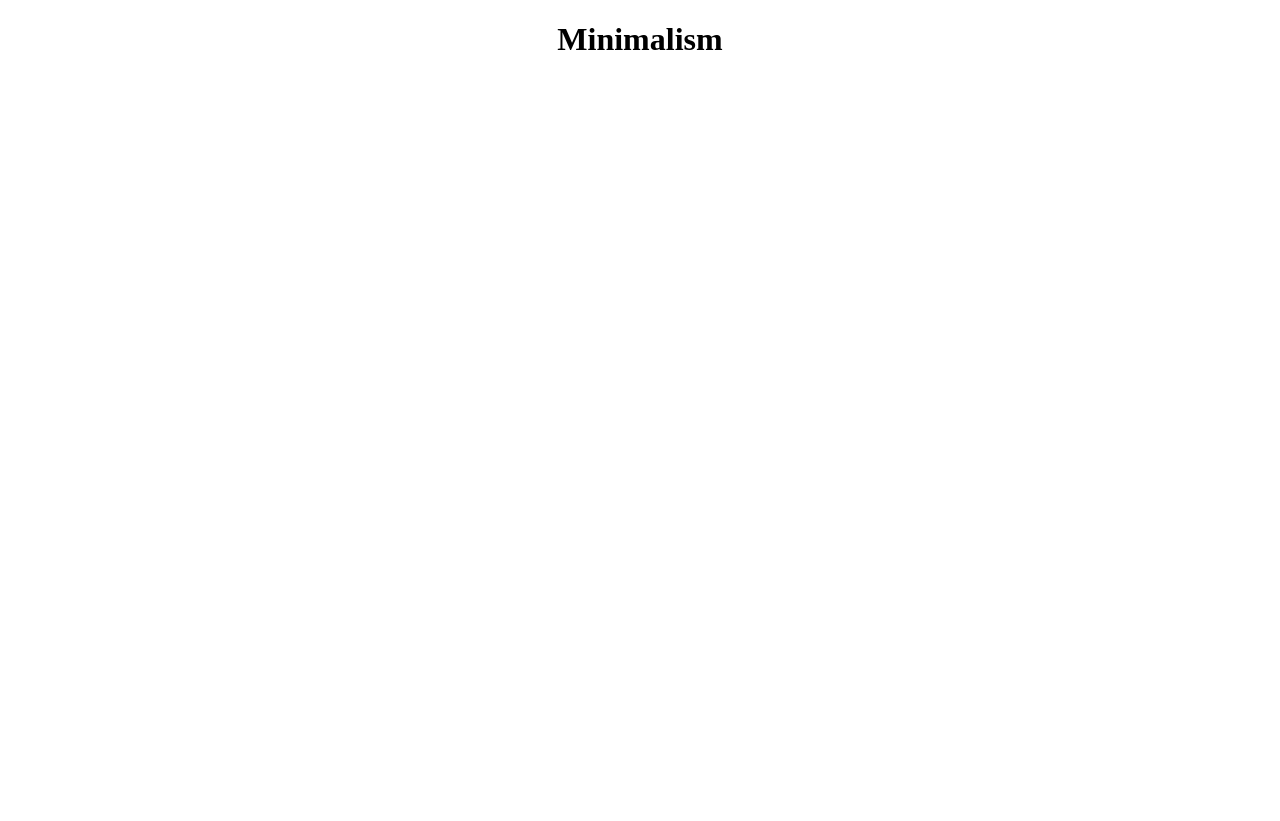
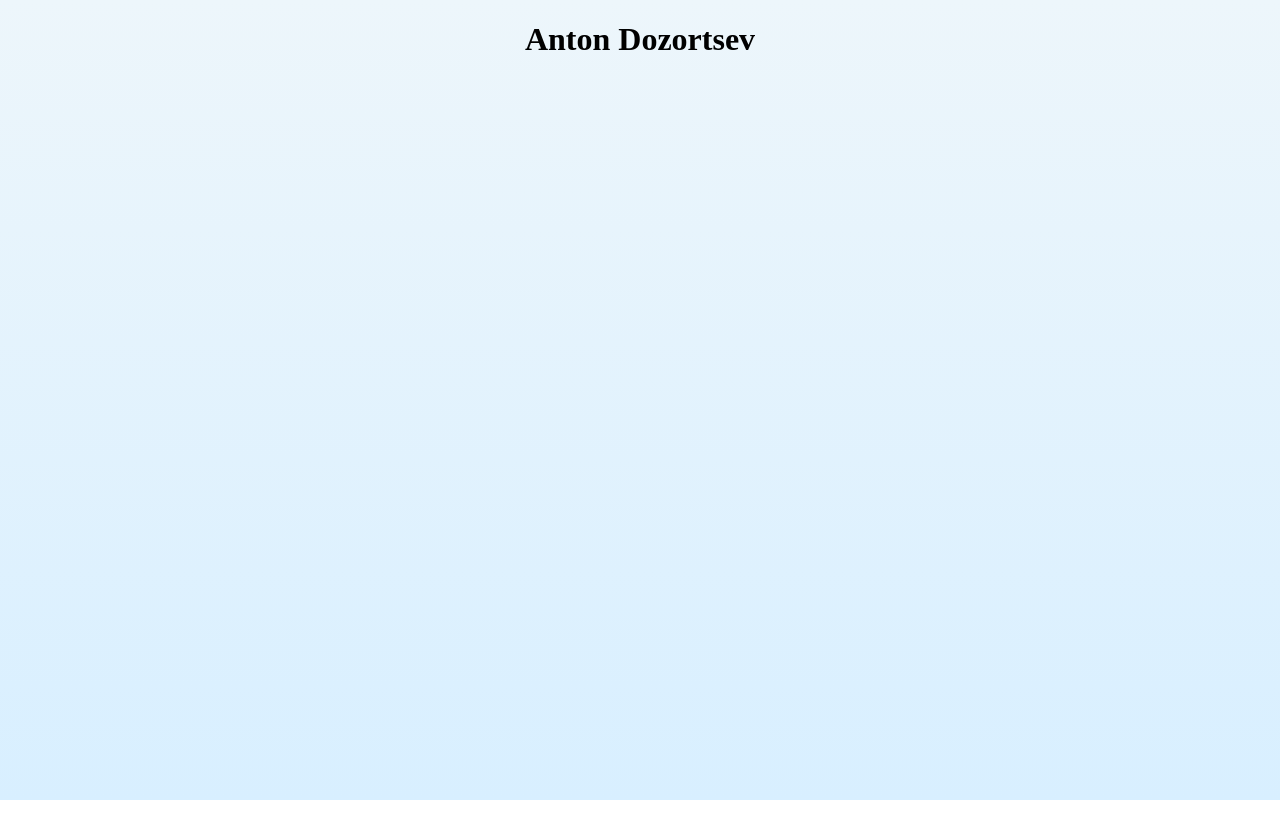
Before and after one commit to dozortsev/dozortsev.github.io, a plain HTML site: page index.html in a window 1280 px wide. Before the commit the page ends 800 px from the top, so only its background shows below. Drawn offline with Linux system fonts and the light colour scheme.

Commit message:
Add background

```diff
--- a/index.html
+++ b/index.html
@@ -3,10 +3,12 @@
 <head>
     <meta charset="UTF-8">
     <title>Dozortsev Anton</title>
+
+    <link rel="stylesheet" type="text/css" href="main.css">
 </head>
-<body style="text-align: center">
+<body style="text-align: center" class="background">
 <h1>
-    Minimalism
+    Anton Dozortsev
 </h1>
 </body>
 </html>
--- /dev/null
+++ b/main.css
@@ -0,0 +1,7 @@
+html, body {
+    height: 100%;
+}
+
+.background {
+    background: linear-gradient(0deg, #d8efff, #edf6fb) no-repeat;
+}
```
